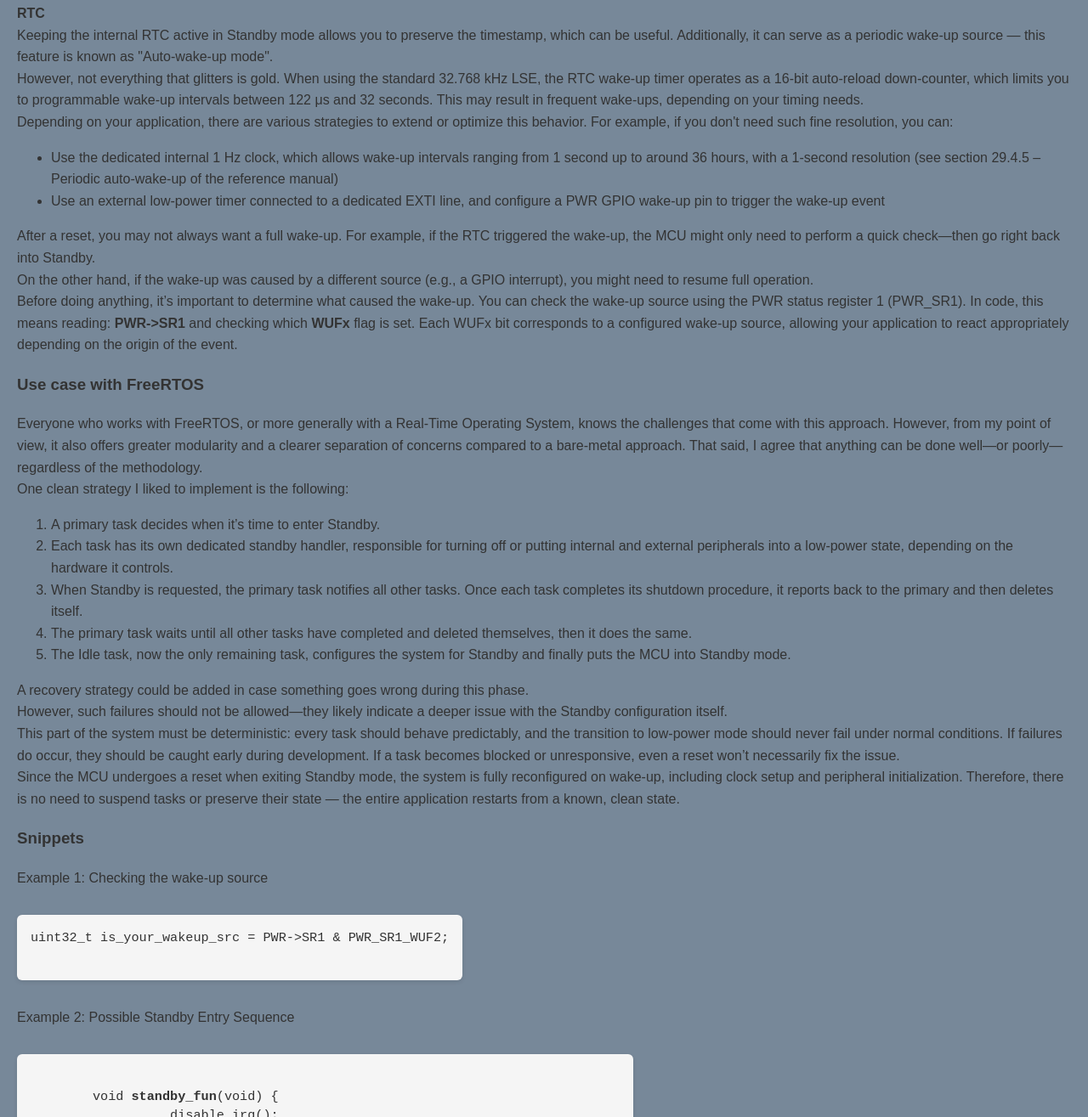
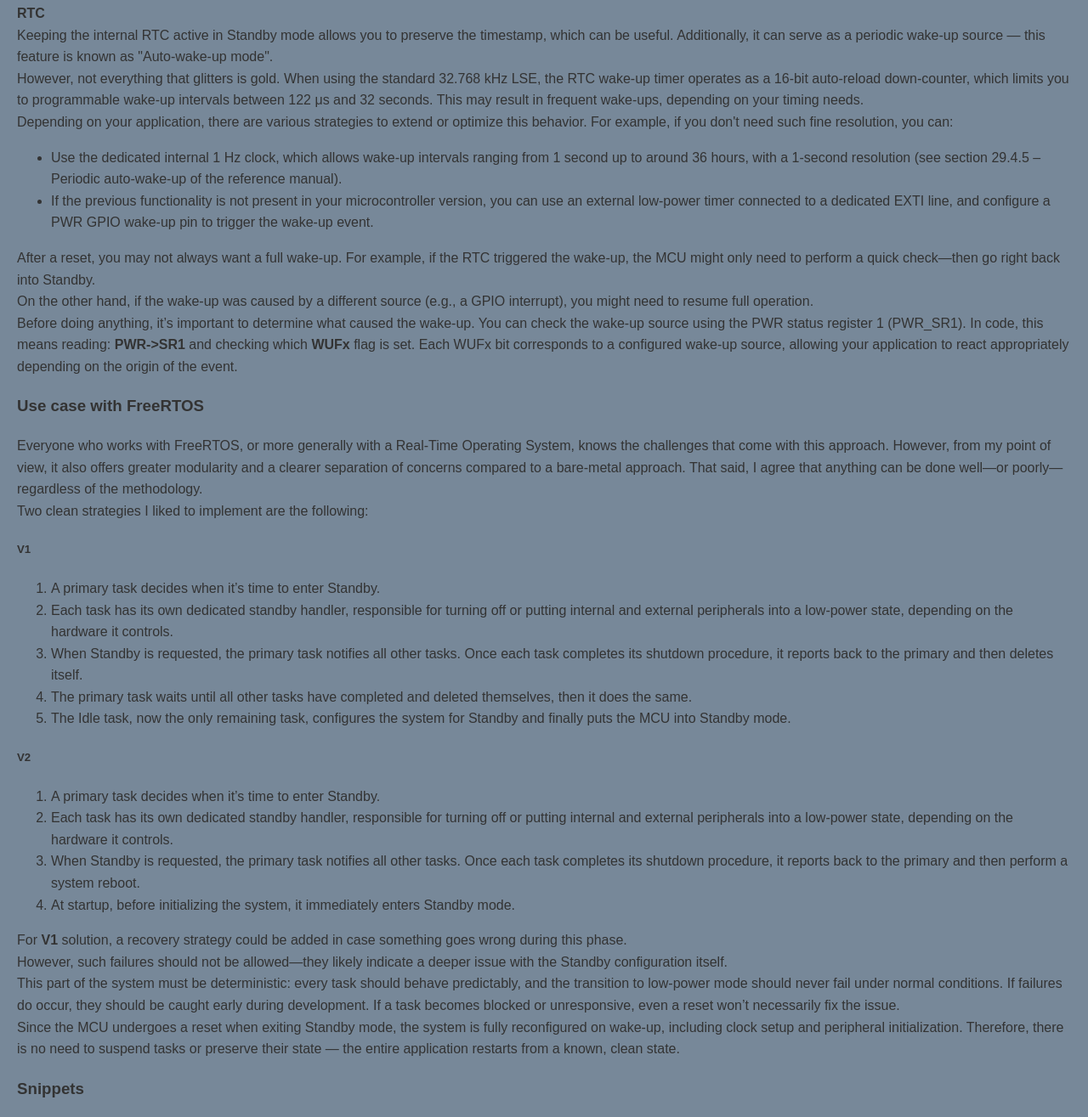
Before and after one commit to DevCySide/devcyside.github.io, a plain HTML site: page articles/STM32_low_pwr_modes_standby.html in a window 1280 px wide. Shown: the part 2472-3787 px from the top of the page at 85% size. Drawn offline with Linux system fonts and the light colour scheme.

Commit message:
Cosmetic changes

```diff
--- a/articles/STM32_low_pwr_modes_standby.html
+++ b/articles/STM32_low_pwr_modes_standby.html
@@ -99,8 +99,8 @@
 		However, not everything that glitters is gold. When using the standard 32.768 kHz LSE, the RTC wake-up timer operates as a 16-bit auto-reload down-counter, which limits you to programmable wake-up intervals between 122 μs and 32 seconds. This may result in frequent wake-ups, depending on your timing needs. <br>
 		Depending on your application, there are various strategies to extend or optimize this behavior. For example, if you don't need such fine resolution, you can:
 		<ul>
-			<li>Use the dedicated internal 1 Hz clock, which allows wake-up intervals ranging from 1 second up to around 36 hours, with a 1-second resolution (see section 29.4.5 – Periodic auto-wake-up of the reference manual)</li>
-			<li>Use an external low-power timer connected to a dedicated EXTI line, and configure a PWR GPIO wake-up pin to trigger the wake-up event</li>
+			<li>Use the dedicated internal 1 Hz clock, which allows wake-up intervals ranging from 1 second up to around 36 hours, with a 1-second resolution (see section 29.4.5 – Periodic auto-wake-up of the reference manual).</li>
+			<li>If the previous functionality is not present in your microcontroller version, you can use an external low-power timer connected to a dedicated EXTI line, and configure a PWR GPIO wake-up pin to trigger the wake-up event.</li>
 		</ul>
 		</p>
 
@@ -119,7 +119,8 @@
 
 		<p>
 		Everyone who works with FreeRTOS, or more generally with a Real-Time Operating System, knows the challenges that come with this approach. However, from my point of view, it also offers greater modularity and a clearer separation of concerns compared to a bare-metal approach. That said, I agree that anything can be done well—or poorly—regardless of the methodology.<br>
-		One clean strategy I liked to implement is the following:
+		Two clean strategies I liked to implement are the following:
+		<h5> V1 </h5>
 		<ol>
 			<li>A primary task decides when it’s time to enter Standby.</li>
 			<li>Each task has its own dedicated standby handler, responsible for turning off or putting internal and external peripherals into a low-power state, depending on the hardware it controls.</li>
@@ -127,8 +128,15 @@
 			<li>The primary task waits until all other tasks have completed and deleted themselves, then it does the same.</li>
 			<li>The Idle task, now the only remaining task, configures the system for Standby and finally puts the MCU into Standby mode.</li>
 		</ol>
+		<h5> V2 </h5>
+		<ol>
+			<li>A primary task decides when it’s time to enter Standby.</li>
+			<li>Each task has its own dedicated standby handler, responsible for turning off or putting internal and external peripherals into a low-power state, depending on the hardware it controls.</li>
+			<li>When Standby is requested, the primary task notifies all other tasks. Once each task completes its shutdown procedure, it reports back to the primary and then perform a system reboot.</li>
+			<li>At startup, before initializing the system, it immediately enters Standby mode.</li>
+		</ol>
 
-		A recovery strategy could be added in case something goes wrong during this phase. <br>
+		For <b>V1</b> solution, a recovery strategy could be added in case something goes wrong during this phase. <br>
 		However, such failures should not be allowed—they likely indicate a deeper issue with the Standby configuration itself.<br>
 		This part of the system must be deterministic: every task should behave predictably, and the transition to low-power mode should never fail under normal conditions. If failures do occur, they should be caught early during development. If a task becomes blocked or unresponsive, even a reset won’t necessarily fix the issue.<br>
 		Since the MCU undergoes a reset when exiting Standby mode, the system is fully reconfigured on wake-up, including clock setup and peripheral initialization.
```
